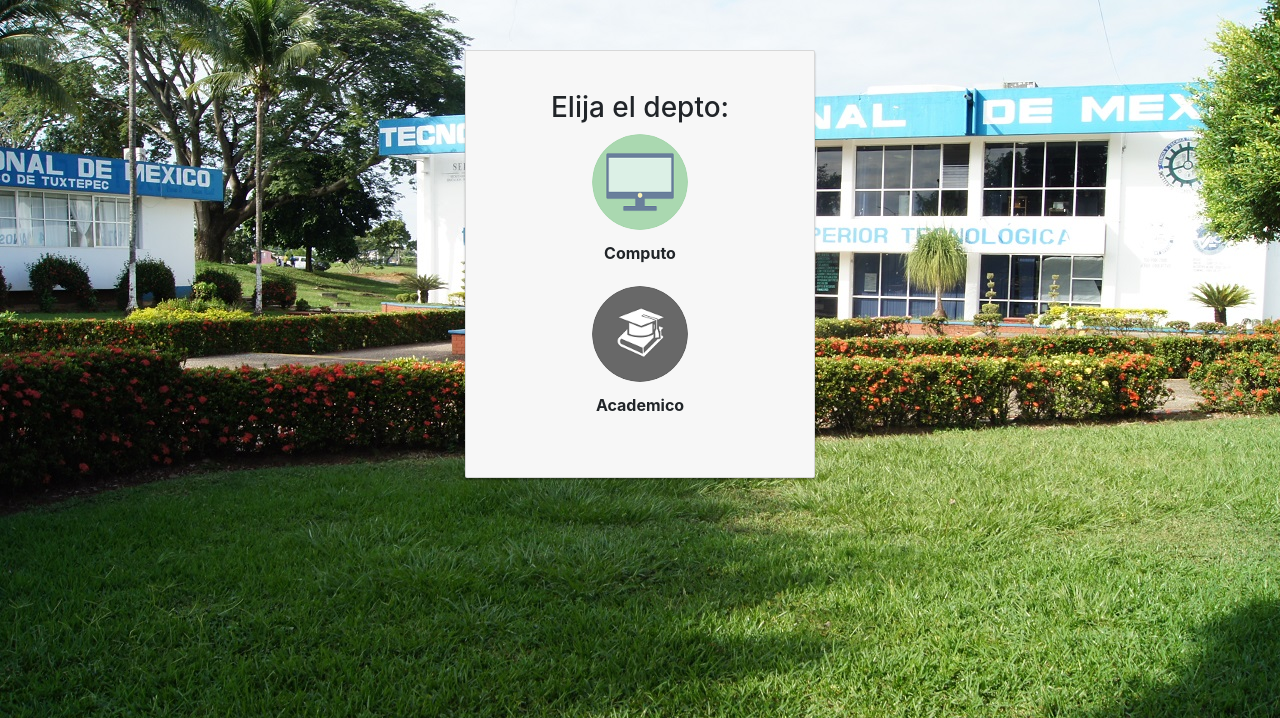
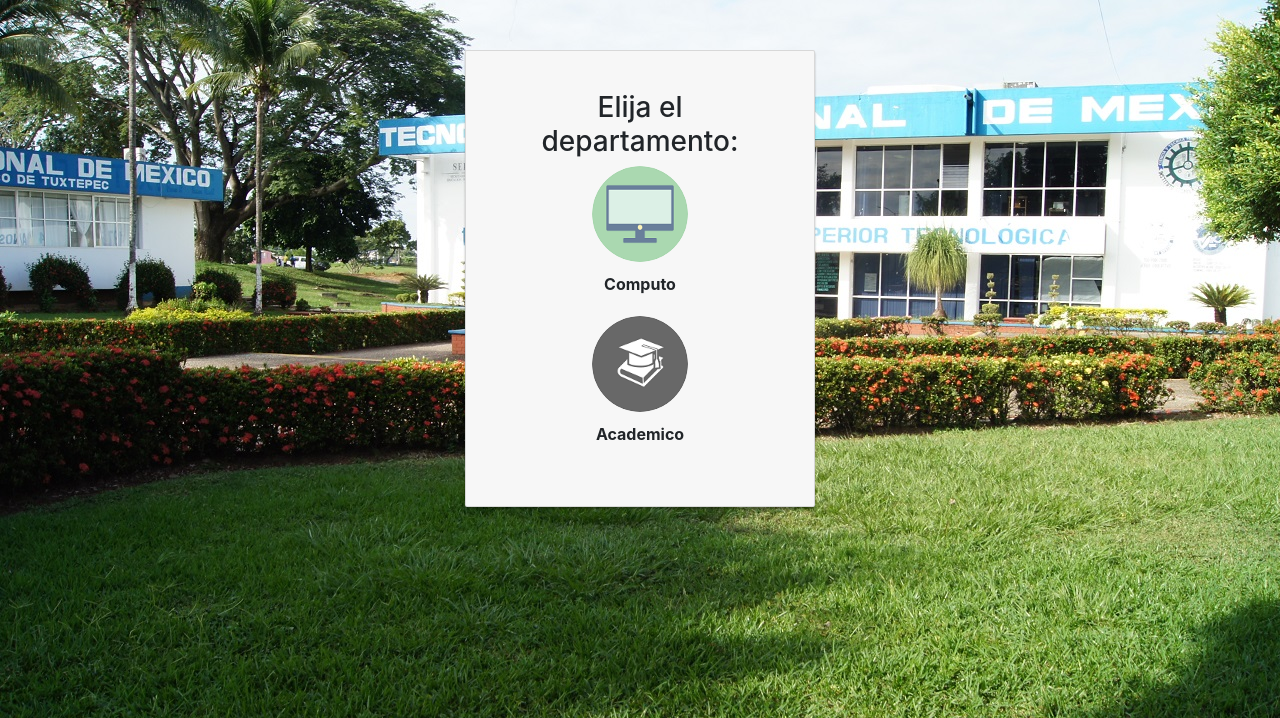
Before and after one commit to Residencias-com/proyectores, a CodeIgniter app: page /proyectores/index.php/inicio/index in a window 1280 px wide. Shown: the top 718 px of the page. Run offline with CodeIgniter, Linux system fonts and the light colour scheme; some libraries are stand-ins or nearby versions.

Commit message:
Revert "Editando la vista index"
This reverts commit 50f507be93b44949f8b5120301388a475c1848b1.

```diff
--- a/application/views/inicio/index.php
+++ b/application/views/inicio/index.php
@@ -12,15 +12,13 @@
 	<script type="text/javascript" src="<?php echo base_url(); ?>/assets/js/all.min.js"></script>
 </head>
 <body class="body">
-	<form class="" action="<?php echo base_url();?>prestamo/prestamo" method="post">
-		<div class="card card-container">
-			<h3>Elija el depto:</h3>
-				<button class="boton" value="computo" type="submit" name="computo"><img class="profile-img-card" src="<?php echo base_url(); ?>/img/computo.png" alt=""></button>
-				<span>Computo</span>
-				<button class="boton" value="academico" type="submit" name="academico"><img class="profile-img-card" src="<?php echo base_url(); ?>/img/academico.png" alt=""></button>
-				<span>Academico</span>
-	  </div>
-	</form>
+	<div class="card card-container">
+		<h3>Elija el departamento:</h3>
+		<a href="<?php echo base_url(); ?>prestamo/computo"><img class="profile-img-card" src="<?php echo base_url(); ?>/img/computo.png" alt=""></a>
+		<span>Computo</span>
+		<a href="<?php echo base_url(); ?>prestamo/academico"><img class="profile-img-card" src="<?php echo base_url(); ?>/img/academico.png" alt=""></a>
+		<span>Academico</span>
+	</div>
 	<script src="https://ajax.googleapis.com/ajax/libs/jquery/3.3.1/jquery.min.js"></script>
 	<script src="<?php echo base_url('assets/js/jQuery-3.4.1.js'); ?>"></script>
 	<script src="<?php echo base_url('assets/js/jquery-3.4.1.min.map'); ?>"></script>
```
